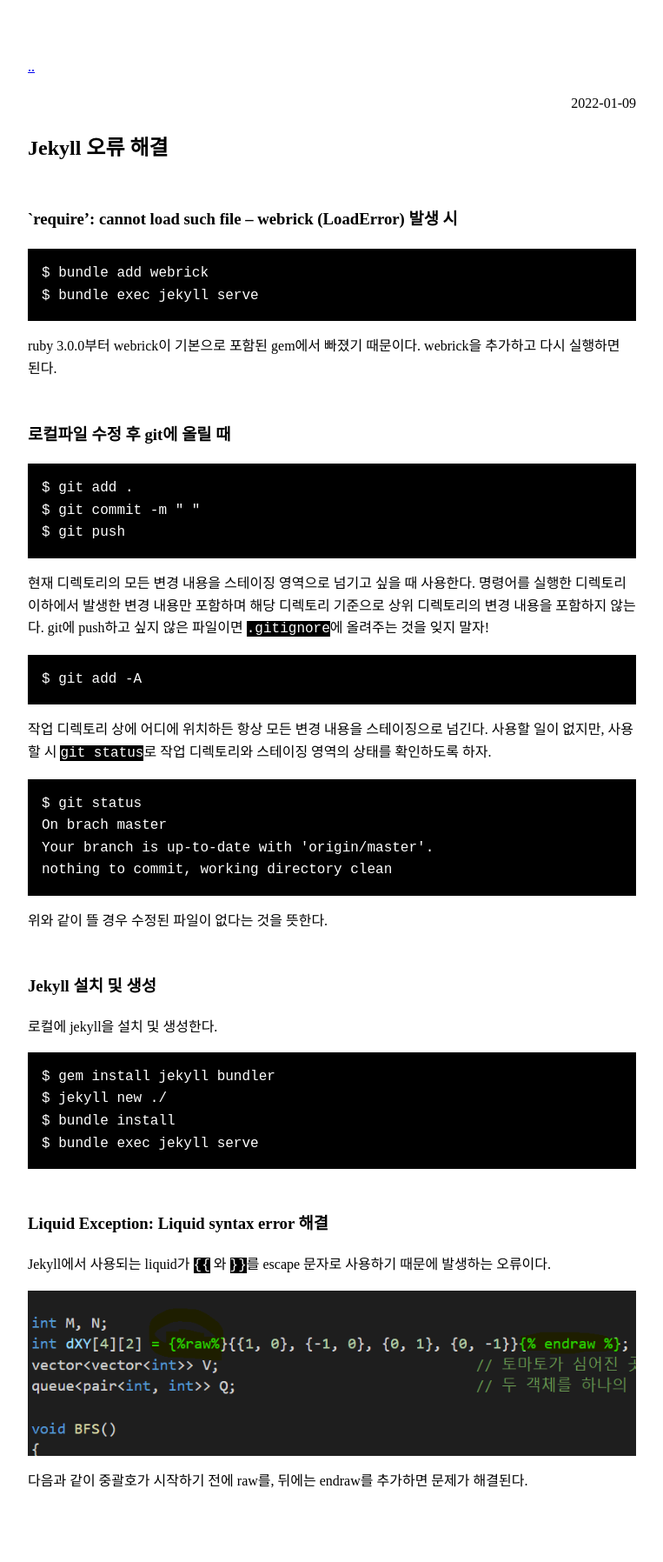
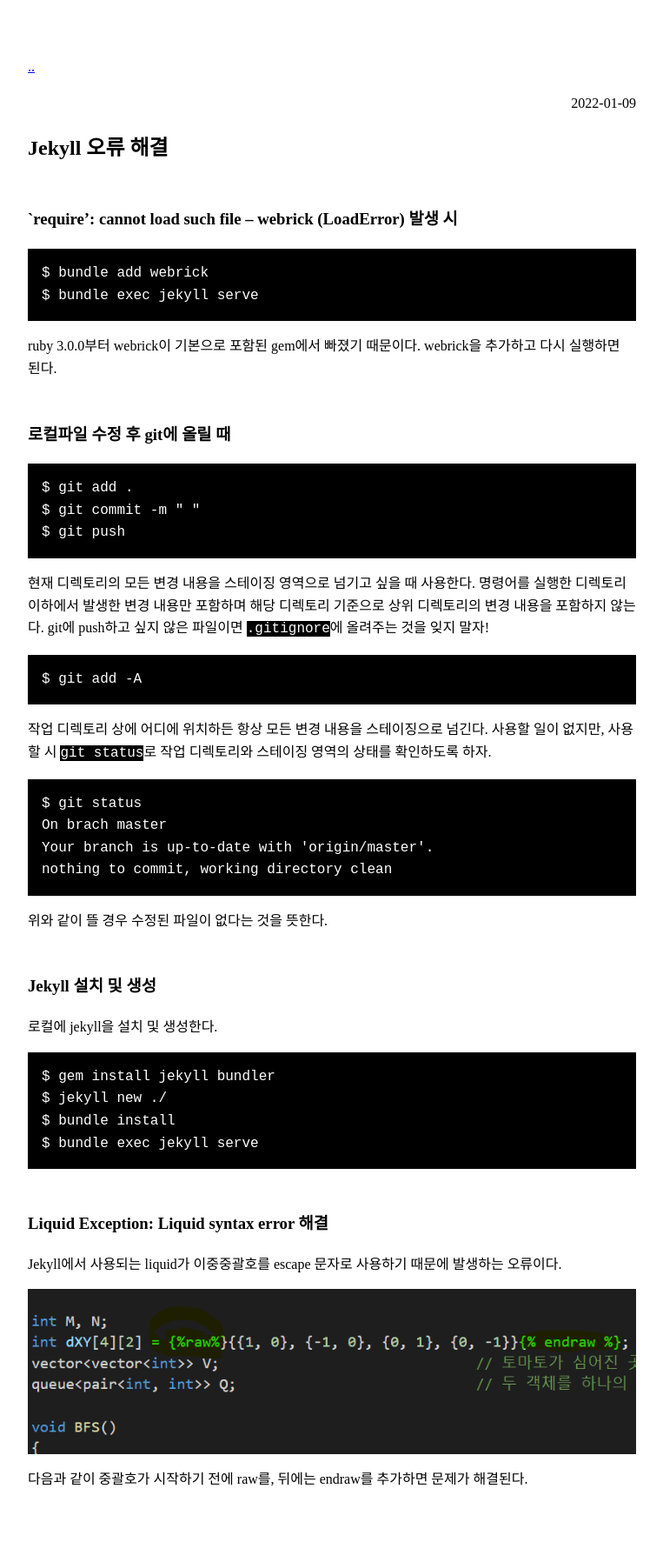
Before and after one commit to domicmeia/domicmeia.github.io, a Jekyll site: the page built from _posts/2022-01-09-Jekyll-오류-해결.md, in a window 1280 px wide. Shown: the whole page at 87% size, without its empty margins (258-1021 px from the left). Built offline with Jekyll 4.4.1, drawn with Linux system fonts in a browser that asks for light colours; some web fonts are replaced.

Commit message:
문제해결

```diff
--- a/_posts/2022-01-09-Jekyll-오류-해결.md
+++ b/_posts/2022-01-09-Jekyll-오류-해결.md
@@ -50,7 +50,7 @@
 
 ### Liquid Exception: Liquid syntax error 해결
 
-Jekyll에서 사용되는 liquid가 `{%raw%}{{{%endraw%}` 와 `{%raw%}}}{%endraw%}`를 escape 문자로 사용하기 때문에 발생하는 오류이다.
+Jekyll에서 사용되는 liquid가 이중중괄호를 escape 문자로 사용하기 때문에 발생하는 오류이다.
 
 ![e1](./image/error1.png)
 
```
